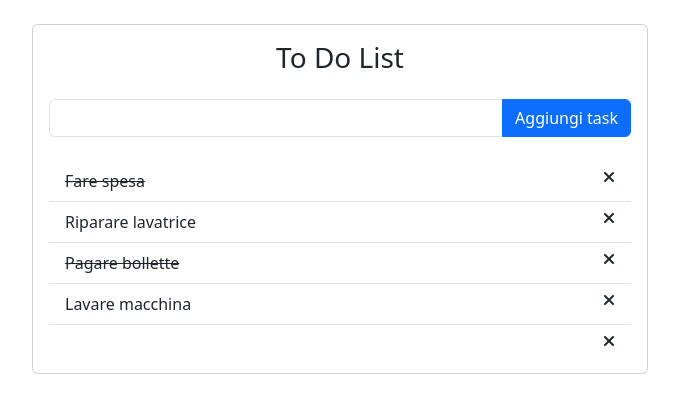
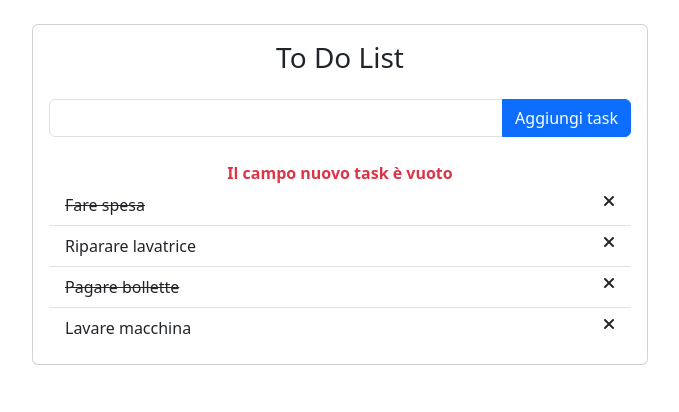
Before and after one commit to vgianluca96/vue-todolist, a plain HTML site: page index.html in a window 1280 px wide. Both pictures are taken after a click on the button "Aggiungi task". Shown: the whole page, without its empty margins (300-979 px from the left). Drawn offline with nearby package versions, Linux system fonts and the light colour scheme.

Commit message:
aggiunto warning
aggiunto messaggio in caso di campo task vuoto

```diff
--- a/index.html
+++ b/index.html
@@ -34,6 +34,10 @@
 
                     </div>
 
+                    <div class="text-center text-danger fw-bold" v-if="emptyTaskMessage != ''">
+                        {{emptyTaskMessage}}
+                    </div>
+
                     <ul class="list-group list-group-flush">
 
                         <li class="list-group-item d-flex justify-content-between" v-for="(task,i) in tasks">
--- a/script.js
+++ b/script.js
@@ -23,7 +23,8 @@
                     done: false
                 }
             ],
-            newTaskText: ''
+            newTaskText: '',
+            emptyTaskMessage: ''
         }
     },
     methods: {
@@ -32,12 +33,17 @@
             console.log(this.tasks);
         },
         addTask() {
+            if (this.newTaskText == '') {
+                this.emptyTaskMessage = 'Il campo nuovo task è vuoto';
+            } else {
+                this.emptyTaskMessage = '';
                 this.tasks.push({
                     text: this.newTaskText,
                     done: false
                 });
                 this.newTaskText = '';
                 console.log(this.tasks);
+            }
         }
     }
 }).mount('#app');
```
Lines whose indentation alone changed are shown as unchanged.
